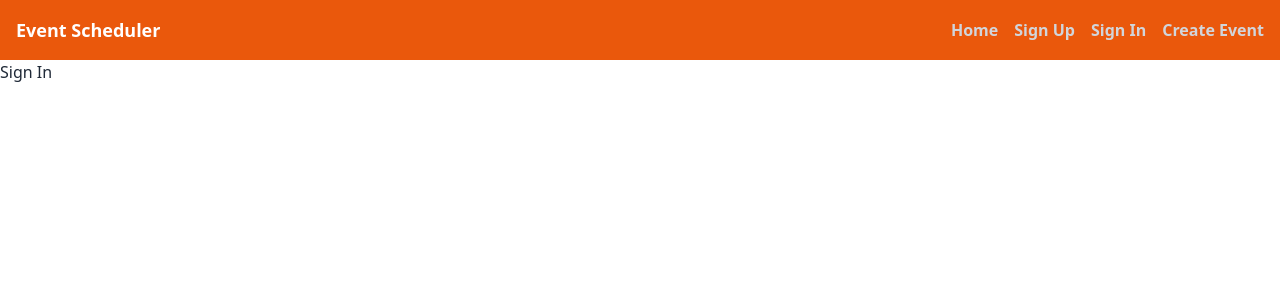
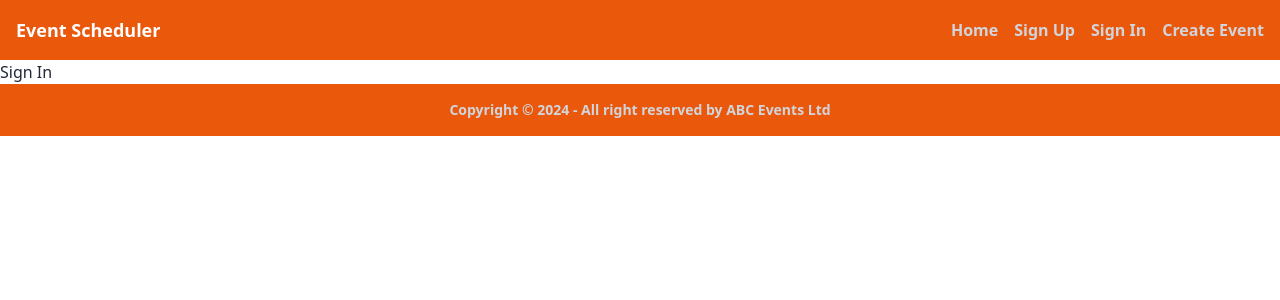
Before and after one commit to Hbindra11/Project-6-restful-eventsManager, a React (Vite) app: page /signIn in a window 1280 px wide. Shown: the top 300 px of the page. Built offline with nearby package versions, Linux system fonts and the light colour scheme.

Commit message:
added a basic footer

```diff
--- a/src/components/EventDetails.jsx
+++ b/src/components/EventDetails.jsx
@@ -21,9 +21,10 @@ const EventDetails = () => {
 
   return (
     <>
+
       {event && (
-        <div className="flex justify-center">
-          <div className="card bg-base-100 image-full p-10 m-10 w-2/6 shadow-xl">
+        <div className="hero bg-base-200 min-h-screen flex justify-center ">
+          <div className="card bg-base-100 image-full m-10 w-1/3 shadow-xl">
             <figure>
               <img src="\src\assets\lamps-4333322_1280.jpg" alt="Lights" />
             </figure>
@@ -44,6 +45,7 @@ const EventDetails = () => {
           </div>
         </div>
       )}
+
     </>
   );
 };
--- /dev/null
+++ b/src/components/Footer.jsx
@@ -0,0 +1,14 @@
+const Footer = () => {
+  return (
+    <footer className="footer footer-center  text-gray-300 hover:text-white font-semibold bg-orange-600 p-4">
+      <aside>
+        <p>
+          Copyright © {new Date().getFullYear()} - All right reserved by ABC
+          Events Ltd
+        </p>
+      </aside>
+    </footer>
+  );
+};
+
+export default Footer;
--- a/src/components/MainLayout.jsx
+++ b/src/components/MainLayout.jsx
@@ -1,6 +1,8 @@
 // This is a Layout component, using React's composable nature
 import {Outlet} from "react-router-dom";
 import Navbar from './Navbar';
+import Footer from "./Footer";
+
 const MainLayout = () => {
   return (
     <>
@@ -9,6 +11,7 @@ const MainLayout = () => {
         {/* The Outlet component is a placeholder for children components under this route */}
         <Outlet />
       </div>
+      <Footer />
     </>
   );
 };
```
